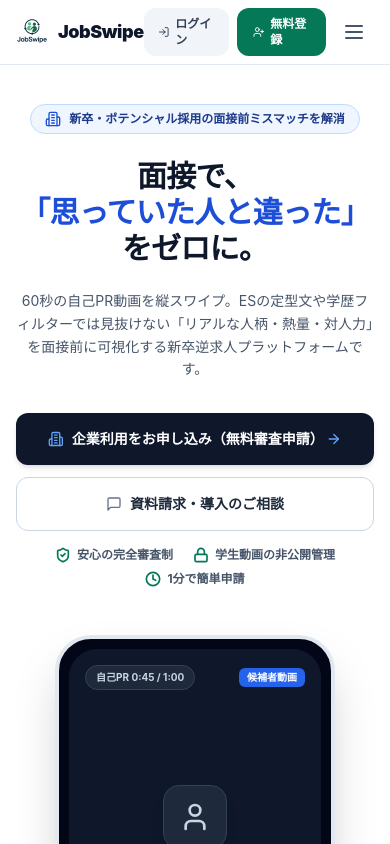
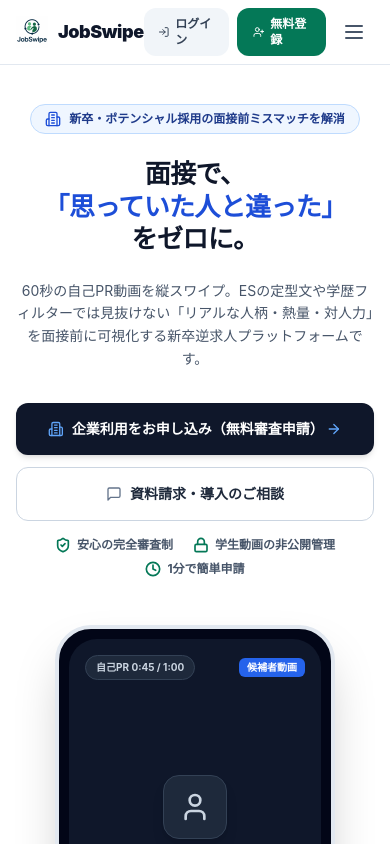
Before and after one commit to nanato0102/jobswipe, a Next.js app: page /for-company in a window 390 px wide. Shown: the top 844 px of the page. Built offline with nearby package versions, Linux system fonts and the light colour scheme.

Commit message:
fix(typography): apply whitespace-nowrap and optimize mobile font size for hero headings

```diff
--- a/src/app/for-company/page.tsx
+++ b/src/app/for-company/page.tsx
@@ -76,10 +76,10 @@ export default function ForCompanyPage() {
               </FadeInView>
 
               <FadeInView delay={100}>
-                <h1 className="text-3xl sm:text-5xl lg:text-6xl font-black tracking-tight leading-[1.2] text-slate-900">
+                <h1 className="text-2xl min-[390px]:text-[26px] sm:text-4xl md:text-5xl lg:text-6xl font-black tracking-tight leading-tight text-slate-900">
                   <span className="block sm:inline">面接で、</span>
-                  <span className="text-blue-700 inline-block">「思っていた人と違った」</span>
-                  <span className="inline-block">をゼロに。</span>
+                  <span className="text-blue-700 whitespace-nowrap inline-block">「思っていた人と違った」</span>
+                  <span className="whitespace-nowrap inline-block">をゼロに。</span>
                 </h1>
               </FadeInView>
 
--- a/src/app/page.tsx
+++ b/src/app/page.tsx
@@ -105,9 +105,9 @@ export default function HomePage() {
               </FadeInView>
 
               <FadeInView delay={100}>
-                <h1 className="text-3xl sm:text-5xl lg:text-6xl font-black tracking-tight leading-[1.2] text-slate-900">
+                <h1 className="text-2xl min-[390px]:text-[26px] sm:text-4xl md:text-5xl lg:text-6xl font-black tracking-tight leading-tight text-slate-900">
                   <span className="block sm:inline">履歴書を、</span>
-                  <span className="text-emerald-700 inline-block">スワイプする時代へ。</span>
+                  <span className="text-emerald-700 whitespace-nowrap inline-block">スワイプする時代へ。</span>
                 </h1>
               </FadeInView>
 
```
